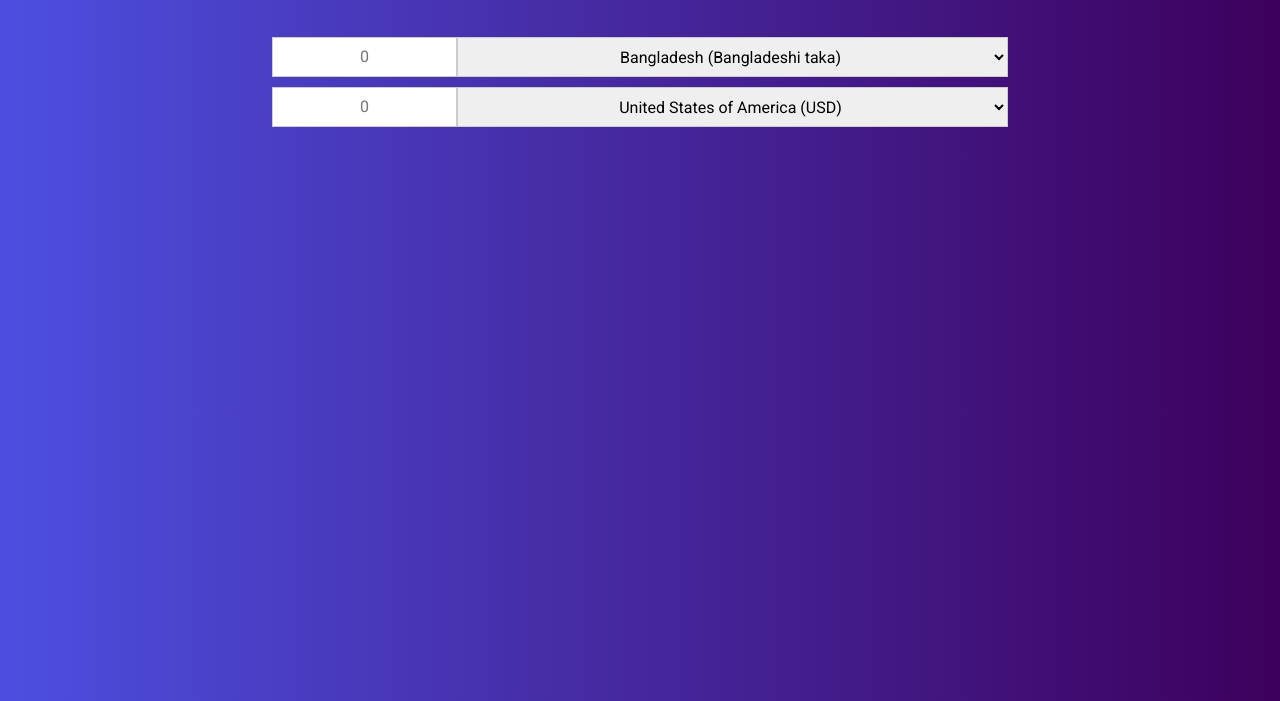
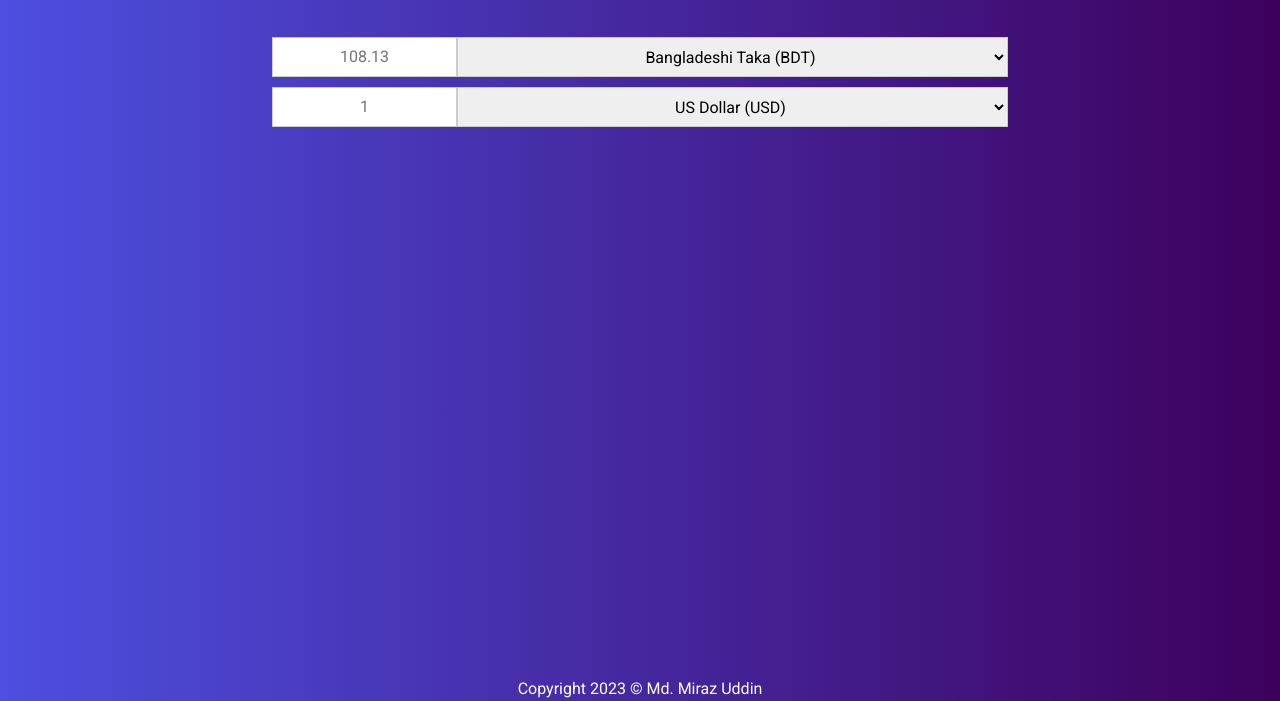
Before and after one commit to Miraz-Uddin/js-bootcamp-html-currency-converter, a plain HTML site: page index.htm in a window 1280 px wide. Shown: the part 99-800 px from the top of the page. Drawn offline with Linux system fonts and the light colour scheme.

```diff
--- a/index.htm
+++ b/index.htm
@@ -35,22 +35,47 @@
           <h1 class="title mt-5">Currency Converter</h1>
           <div id="messageDisplay"></div>
           <div class="form">
-            <input type="text" id="fromAmount" placeholder="0" />
+            <input type="text" id="fromAmount" placeholder="108.13" />
             <select id="fromCountry">
-              <option value="BDT">Bangladesh (Bangladeshi taka)</option>
+              <option value="BDT" selected="true">
+                Bangladeshi Taka (BDT)
+              </option>
+              <option value="EUR">Euro (EUR)</option>
+              <option value="SAR">Saudi Riyal (SAR)</option>
+              <option value="USD">US Dollar (USD)</option>
             </select>
           </div>
           <div class="form">
-            <input type="text" id="toAmount" placeholder="0" />
+            <input type="text" id="toAmount" placeholder="1" />
             <select id="toCountry">
-              <option value="USD">United States of America (USD)</option>
+              <option value="BDT">Bangladeshi Taka (BDT)</option>
+              <option value="EUR">Euro (EUR)</option>
+              <option value="SAR">Saudi Riyal (SAR)</option>
+              <option value="USD" selected="true">US Dollar (USD)</option>
             </select>
           </div>
         </div>
       </div>
     </div>
 
+    <!-- Footer Starts -->
+    <footer
+      style="position: fixed; bottom: 0; left: 50%; transform: translateX(-50%)"
+    >
+      <p class="text-white text-center">
+        Copyright <span id="year"></span> ©
+        <span><span id="company_name"></span></span>
+      </p>
+    </footer>
+    <!-- Footer Ends -->
+
     <!-- Bootstrap JS -->
     <script src="./public/assets/js/bootstrap.bundle.min.js"></script>
+    <script>
+      (() => {
+        document.getElementById("year").innerHTML = new Date().getFullYear();
+        document.getElementById("company_name").innerHTML = "Md. Miraz Uddin";
+      })();
+    </script>
   </body>
 </html>
```
Also changed, not shown: 1 other file.
